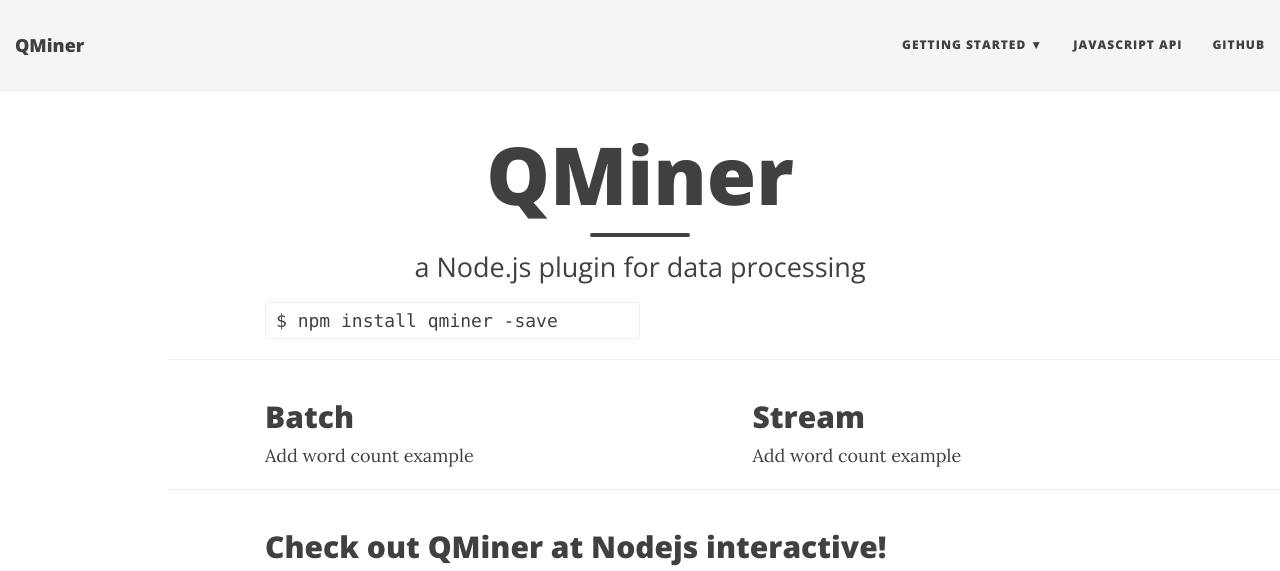
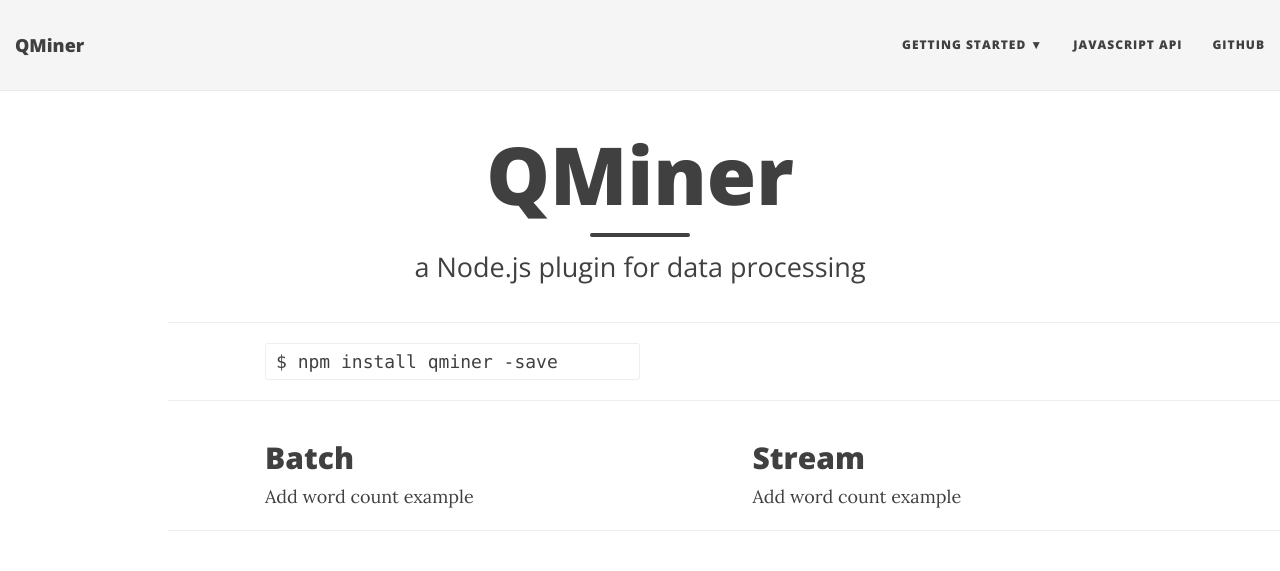
Before and after one commit to qminer/qminer.github.io, a Jekyll site: the page built from index.html, in a window 1280 px wide and 1265 px high. Shown: the top 571 px of the window. Built offline with Jekyll 4.4.1, drawn with Linux system fonts in a browser that asks for light colours; nearby versions of some CDN libraries; the list of posts is cut into pages by our own code; grey boxes are pictures that could not be loaded.

Commit message:
Tuned the index2.

```diff
--- a/index.html
+++ b/index.html
@@ -6,9 +6,10 @@
 ---
 
 
+   <hr>
 
   <div class="row">
-    <div class="col-xl-10 col-lg-10 col-md-10 col-md-offset-1">
+    <div class="col-xl-8 col-xl-offset-1 col-lg-8 col-lg-offset-1 col-md-10 col-md-offset-1">
       <div class="cmd" > $ npm install qminer -save </div>
     </div>
   </div>
```
